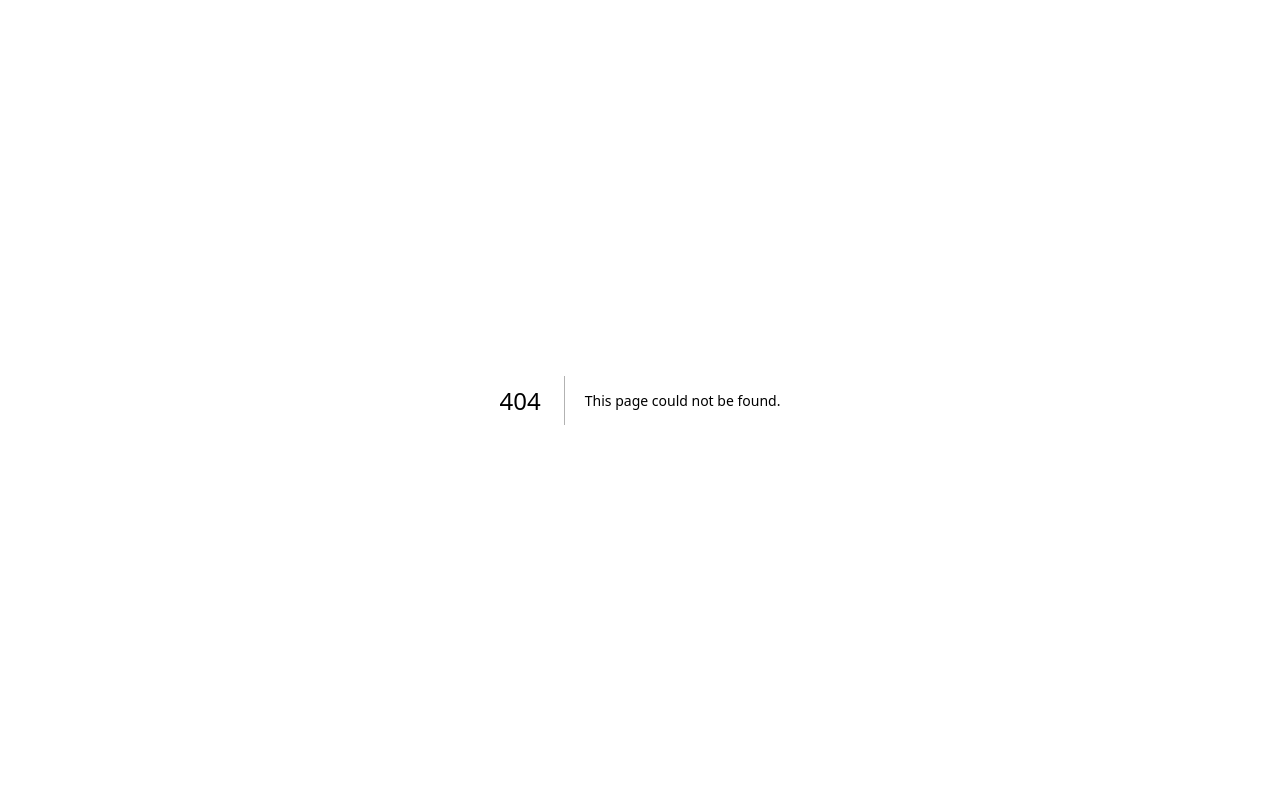
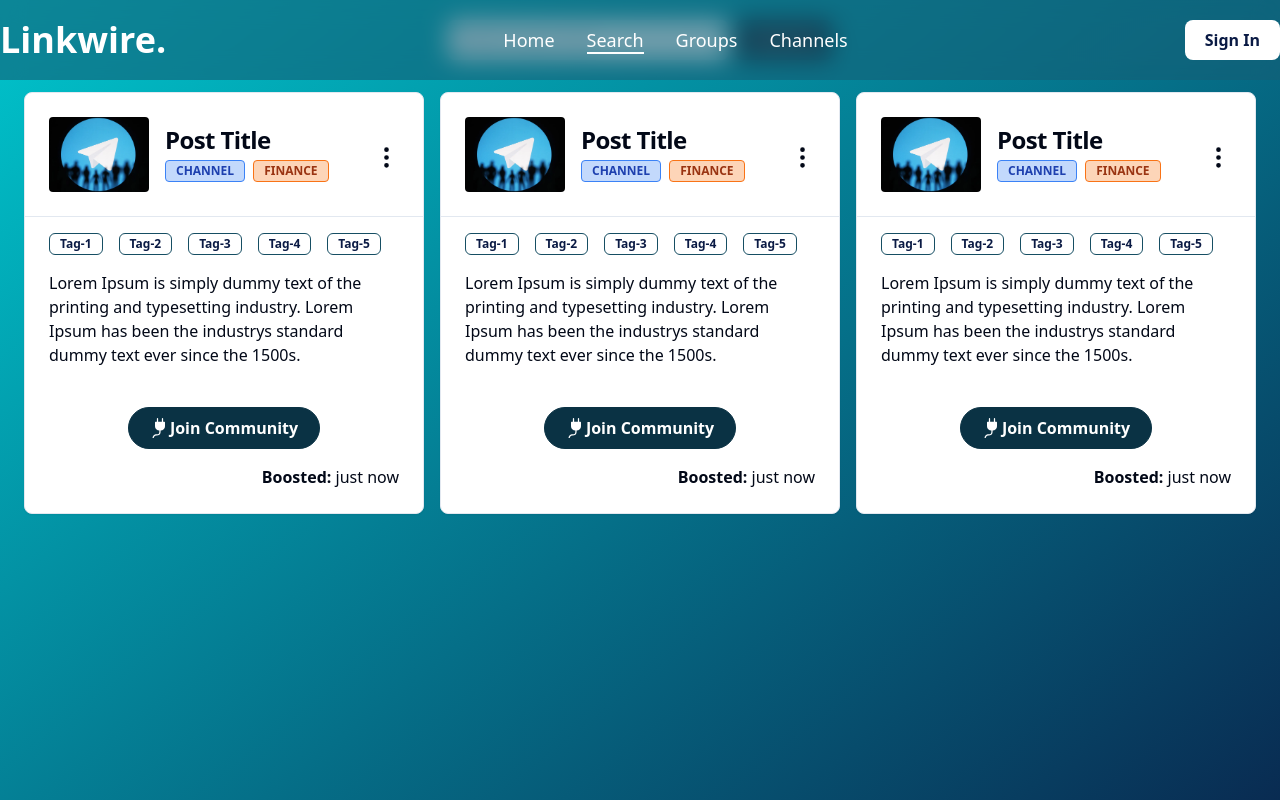
Before and after one commit to tarunsuresh06/Linkwire, a Next.js app: page /search in a window 1280 px wide. Before the commit this address had no page. Shown: the top 800 px of the page. Built offline with nearby package versions, Linux system fonts and the light colour scheme.

Commit message:
Add  Initial Search Page

```diff
--- /dev/null
+++ b/app/(root)/search/page.tsx
@@ -0,0 +1,21 @@
+import { Button } from "@/components/ui/button";
+import { Input } from "@/components/ui/input";
+import PostCustomCard from "@/components/shared/PostCustomCard";
+
+export default function Page() {
+  return (
+    <section className="w-full min-h-screen">
+      <div className="wrapper flex flex-col  justify-start items-center">
+        <div className="flex w-full max-w-sm items-center space-x-2 mb-4">
+          <Input type="text" placeholder="Whats on your mind" />
+          <Button type="submit">Subscribe</Button>
+        </div>
+        <div className="w-full flex justify-center items-center flex-wrap gap-4 my-4">
+          <PostCustomCard />
+          <PostCustomCard />
+          <PostCustomCard />
+        </div>
+      </div>
+    </section>
+  );
+}
--- /dev/null
+++ b/components/ui/button.tsx
@@ -0,0 +1,56 @@
+import * as React from "react"
+import { Slot } from "@radix-ui/react-slot"
+import { cva, type VariantProps } from "class-variance-authority"
+
+import { cn } from "@/lib/utils"
+
+const buttonVariants = cva(
+  "inline-flex items-center justify-center whitespace-nowrap rounded-md text-sm font-medium ring-offset-background transition-colors focus-visible:outline-none focus-visible:ring-2 focus-visible:ring-ring focus-visible:ring-offset-2 disabled:pointer-events-none disabled:opacity-50",
+  {
+    variants: {
+      variant: {
+        default: "bg-primary text-primary-foreground hover:bg-primary/90",
+        destructive:
+          "bg-destructive text-destructive-foreground hover:bg-destructive/90",
+        outline:
+          "border border-input bg-background hover:bg-accent hover:text-accent-foreground",
+        secondary:
+          "bg-secondary text-secondary-foreground hover:bg-secondary/80",
+        ghost: "hover:bg-accent hover:text-accent-foreground",
+        link: "text-primary underline-offset-4 hover:underline",
+      },
+      size: {
+        default: "h-10 px-4 py-2",
+        sm: "h-9 rounded-md px-3",
+        lg: "h-11 rounded-md px-8",
+        icon: "h-10 w-10",
+      },
+    },
+    defaultVariants: {
+      variant: "default",
+      size: "default",
+    },
+  }
+)
+
+export interface ButtonProps
+  extends React.ButtonHTMLAttributes<HTMLButtonElement>,
+    VariantProps<typeof buttonVariants> {
+  asChild?: boolean
+}
+
+const Button = React.forwardRef<HTMLButtonElement, ButtonProps>(
+  ({ className, variant, size, asChild = false, ...props }, ref) => {
+    const Comp = asChild ? Slot : "button"
+    return (
+      <Comp
+        className={cn(buttonVariants({ variant, size, className }))}
+        ref={ref}
+        {...props}
+      />
+    )
+  }
+)
+Button.displayName = "Button"
+
+export { Button, buttonVariants }
--- /dev/null
+++ b/components/ui/input.tsx
@@ -0,0 +1,25 @@
+import * as React from "react"
+
+import { cn } from "@/lib/utils"
+
+export interface InputProps
+  extends React.InputHTMLAttributes<HTMLInputElement> {}
+
+const Input = React.forwardRef<HTMLInputElement, InputProps>(
+  ({ className, type, ...props }, ref) => {
+    return (
+      <input
+        type={type}
+        className={cn(
+          "flex h-10 w-full rounded-md border border-input bg-background px-3 py-2 text-sm ring-offset-background file:border-0 file:bg-transparent file:text-sm file:font-medium placeholder:text-muted-foreground focus-visible:outline-none focus-visible:ring-2 focus-visible:ring-ring focus-visible:ring-offset-2 disabled:cursor-not-allowed disabled:opacity-50",
+          className
+        )}
+        ref={ref}
+        {...props}
+      />
+    )
+  }
+)
+Input.displayName = "Input"
+
+export { Input }
--- a/package.json
+++ b/package.json
@@ -12,6 +12,7 @@
     "@radix-ui/react-dialog": "^1.0.5",
     "@radix-ui/react-dropdown-menu": "^2.0.6",
     "@radix-ui/react-separator": "^1.0.3",
+    "@radix-ui/react-slot": "^1.0.2",
     "class-variance-authority": "^0.7.0",
     "clsx": "^2.1.0",
     "lucide-react": "^0.354.0",
```
Also changed, not shown: 1 other file (tests, documents, lock files or other folders).
